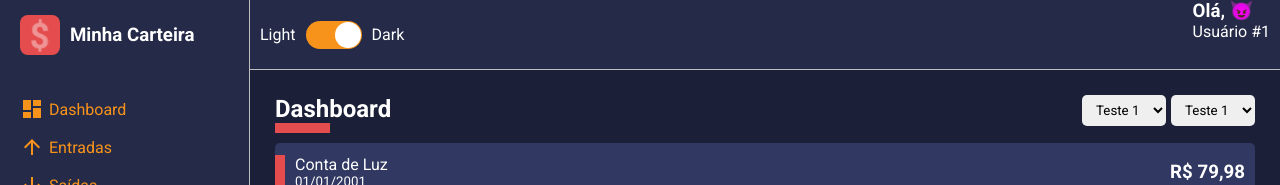
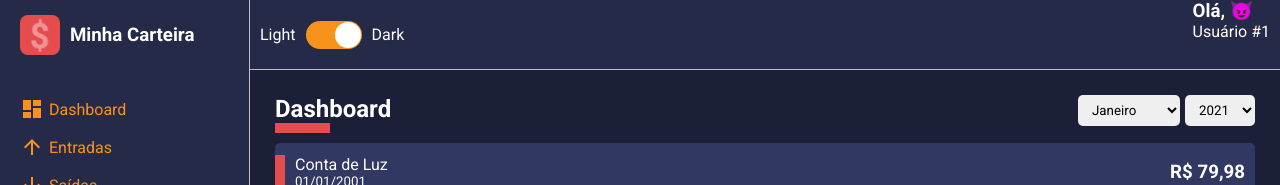
Before and after one commit to EduBergantini/didactic-spoon, a React (Create React App) app: page / in a window 1280 px wide. Shown: the top 185 px of the page. Built offline with nearby package versions, Linux system fonts and the light colour scheme.

Commit message:
refactor: valid hardcoded months and years on list filters

```diff
--- a/src/pages/list/index.tsx
+++ b/src/pages/list/index.tsx
@@ -5,20 +5,33 @@
 import { ListContainer, ListContent } from "./styles";
 
 const Dashboard: React.FC = () => {
-    const options = [
-        {value: 1, label: "Teste 1"},
-        {value: 2, label: "Teste 2"},
-        {value: 3, label: "Teste 3"},
-        {value: 4, label: "Teste 4"},
-        {value: 5, label: "Teste 5"},
-        {value: 6, label: "Teste 6"},
+    const months = [
+        {value: 1, label: "Janeiro"},
+        {value: 2, label: "Fevereiro"},
+        {value: 3, label: "Março"},
+        {value: 4, label: "Abril"},
+        {value: 5, label: "Maio"},
+        {value: 6, label: "Junho"},
+        {value: 7, label: "Julho"},
+        {value: 8, label: "Agosto"},
+        {value: 9, label: "Setembro"},
+        {value: 10, label: "Outubro"},
+        {value: 11, label: "Novembro"},
+        {value: 12, label: "Dezembro"},
     ];
+
+    const years = [
+        {value: 2021, label: "2021"},
+        {value: 2020, label: "2020"},
+        {value: 2019, label: "2019"},
+        {value: 2018, label: "2018"},
+    ]
 
     return (
         <ListContainer>
             <ContentHeader title="Dashboard" lineColor="#e44c4e">
-                <SelectInput options={options}/>
-                <SelectInput options={options}/>
+                <SelectInput options={months}/>
+                <SelectInput options={years}/>
             </ContentHeader>
             <ListContent>
                 <HistoryCard tagColor="#e44c4e" title="Conta de Luz" subtitle="01/01/2001" amount="R$ 79,98" />
```
